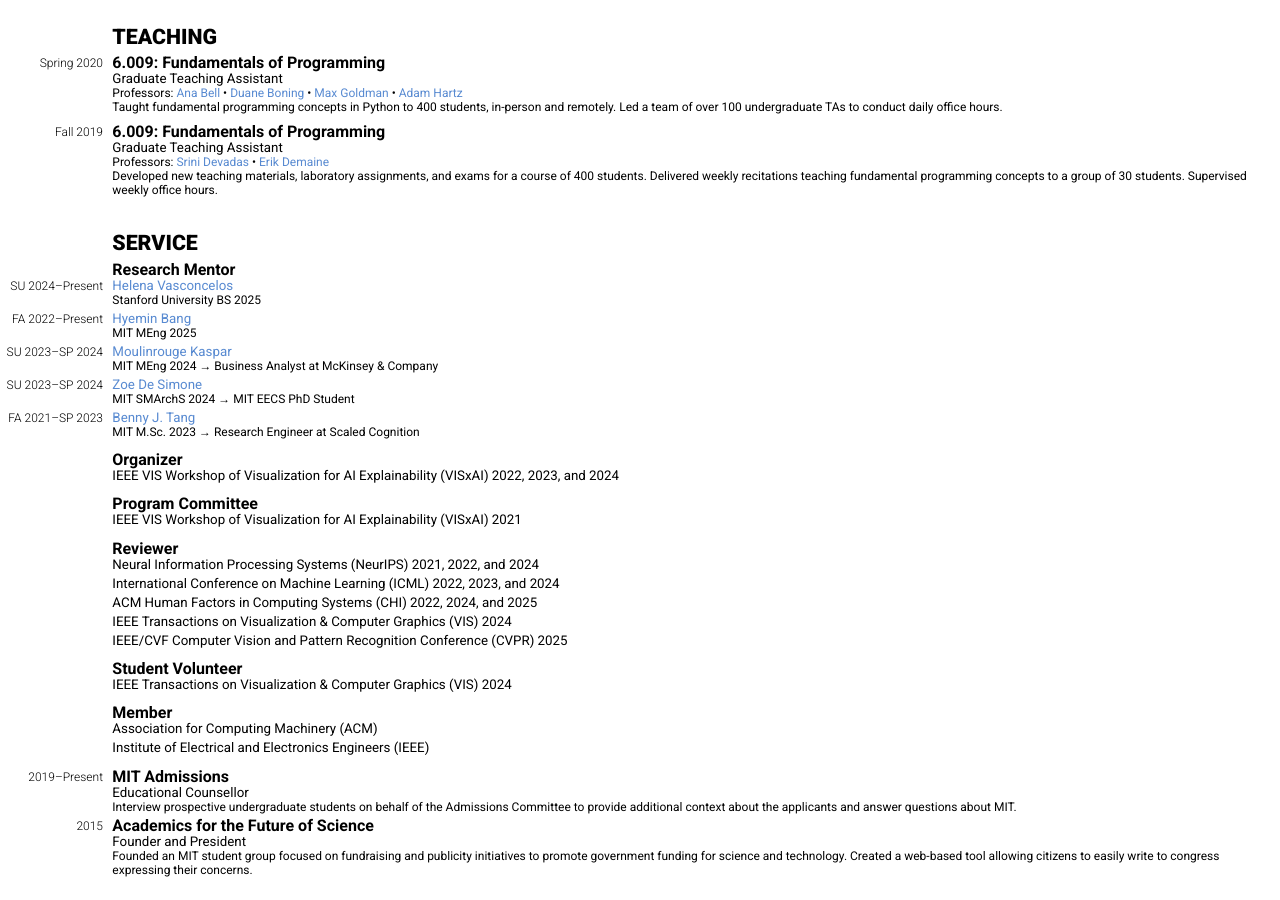
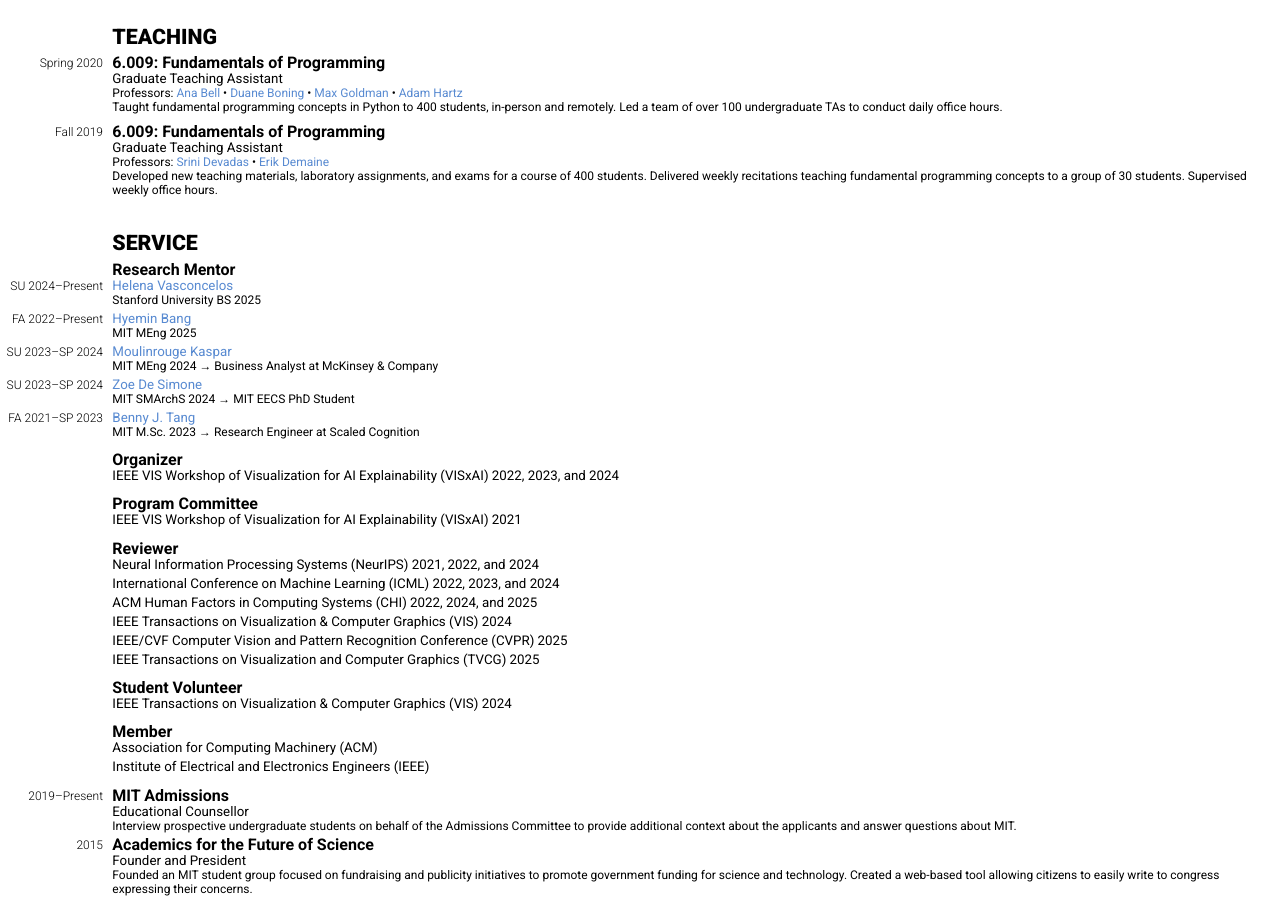
Before and after one commit to aboggust/aboggust.github.io, a Jekyll site: the page built from cv.markdown, in a window 1280 px wide and 900 px high, scrolled down 3444 px. Built offline with Jekyll 4.4.1, drawn with Linux system fonts in a browser that asks for light colours; nearby versions of some CDN libraries.

Commit message:
Add TVCG reviewing to CV

```diff
--- a/_data/service.yml
+++ b/_data/service.yml
@@ -46,3 +46,7 @@
   role: reviewer
   years:
     - 2025
+- name: tvcg
+  role: reviewer
+  years:
+    - 2025
--- a/_data/venues.yml
+++ b/_data/venues.yml
@@ -57,3 +57,6 @@ eccv-excv:
 cvpr:
   full: IEEE/CVF Computer Vision and Pattern Recognition Conference (CVPR)
   short: CVPR
+tvcg:
+  full: IEEE Transactions on Visualization and Computer Graphics (TVCG)
+  short: TVCG
```
